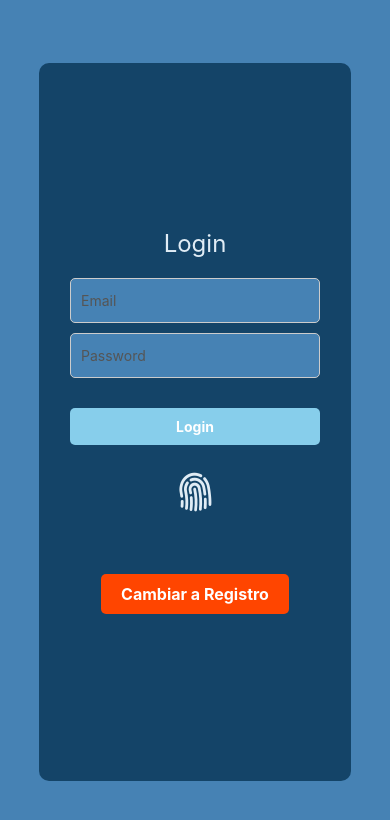
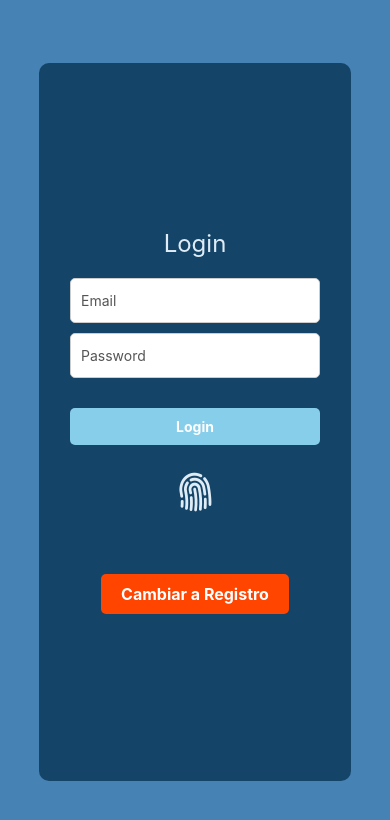
Before and after one commit to PabloValcarce/Finanzas_Movil, a React Native app in the folder FrontEnd/: screen /Dashboard in a window 390 px wide. Shown: the top 820 px of the page. Built offline with nearby package versions, Linux system fonts and the light colour scheme; what expo-localization would draw is missing.

Commit message:
input background color hotfix

```diff
--- a/FrontEnd/components/AuthForm/AuthForm.js
+++ b/FrontEnd/components/AuthForm/AuthForm.js
@@ -3,7 +3,7 @@ import { TextInput, Text, View, TouchableOpacity } from 'react-native';
 import useAuth from '../../utils/useAuth';
 import Icon from 'react-native-vector-icons/Entypo';
 import { useTheme } from '../../context/ThemeContext';
-import { styles } from './AuthForm.styles';  // ahora será una función
+import  styles  from './AuthForm.styles';
 
 function AuthForm() {
   const {
--- a/FrontEnd/components/AuthForm/AuthForm.styles.js
+++ b/FrontEnd/components/AuthForm/AuthForm.styles.js
@@ -2,7 +2,7 @@
 import { StyleSheet } from 'react-native';
 import { lightColors, darkColors } from '../../styles/colors';
 
-export const styles = (isDark) => {
+const styles = (isDark) => {
   const colors = isDark ? darkColors : lightColors;
 
   return StyleSheet.create({
@@ -30,7 +30,7 @@ export const styles = (isDark) => {
       borderRadius: 5,
       borderColor: '#ccc',
       borderWidth: 1,
-      backgroundColor: colors.secondary,
+      backgroundColor: colors.inputBackground,
       color: colors.text,
     },
     errorInput: {
@@ -82,3 +82,4 @@ export const styles = (isDark) => {
     }
   });
 };
+export default styles;
--- a/FrontEnd/package.json
+++ b/FrontEnd/package.json
@@ -25,8 +25,8 @@
     "@react-navigation/stack": "^7.1.1",
     "axios": "^1.7.9",
     "core-js": "^3.41.0",
-    "expo": "^53.0.5",
-    "expo-font": "~13.3.0",
+    "expo": "~53.0.7",
+    "expo-font": "~13.3.1",
     "expo-local-authentication": "~16.0.4",
     "expo-localization": "^16.1.5",
     "expo-status-bar": "~2.2.3",
--- a/FrontEnd/services/api.js
+++ b/FrontEnd/services/api.js
@@ -2,7 +2,7 @@ import axios from 'axios';
 import AsyncStorage from '@react-native-async-storage/async-storage';
 
 const api = axios.create({
-  baseURL:  'http://192.168.1.39:5000'
+  baseURL:  'http://192.168.1.33:5000'
 
 });
 
--- a/FrontEnd/styles/colors.js
+++ b/FrontEnd/styles/colors.js
@@ -19,6 +19,7 @@ export const lightColors = {
   negative: '#f0c8a5',
   borderColor: '#e0ecf5',
   tableBackground: 'white',
+  inputBackground:'white',
   seasonal: {
     winter: "#ADD8E6",
     spring: "#D6EBD1",
@@ -41,6 +42,7 @@ export const darkColors = {
   loginBackground:'#223b50',
   loginSwitchButton:'#CC3700',
   loginSubmitButton:'#6699B3',
+  inputBackground:'#3b6a8f',
   tableHeader: '#37474F',       // Azul grisáceo para encabezados de tabla
   tableBackground: '#1e1e1e', // Fondo de tabla gris oscuro
   rowEven: '#3a3a3a',  // Más claro que #1e1e1e
```
Also changed, not shown: 1 other file (tests, documents, lock files or other folders).
